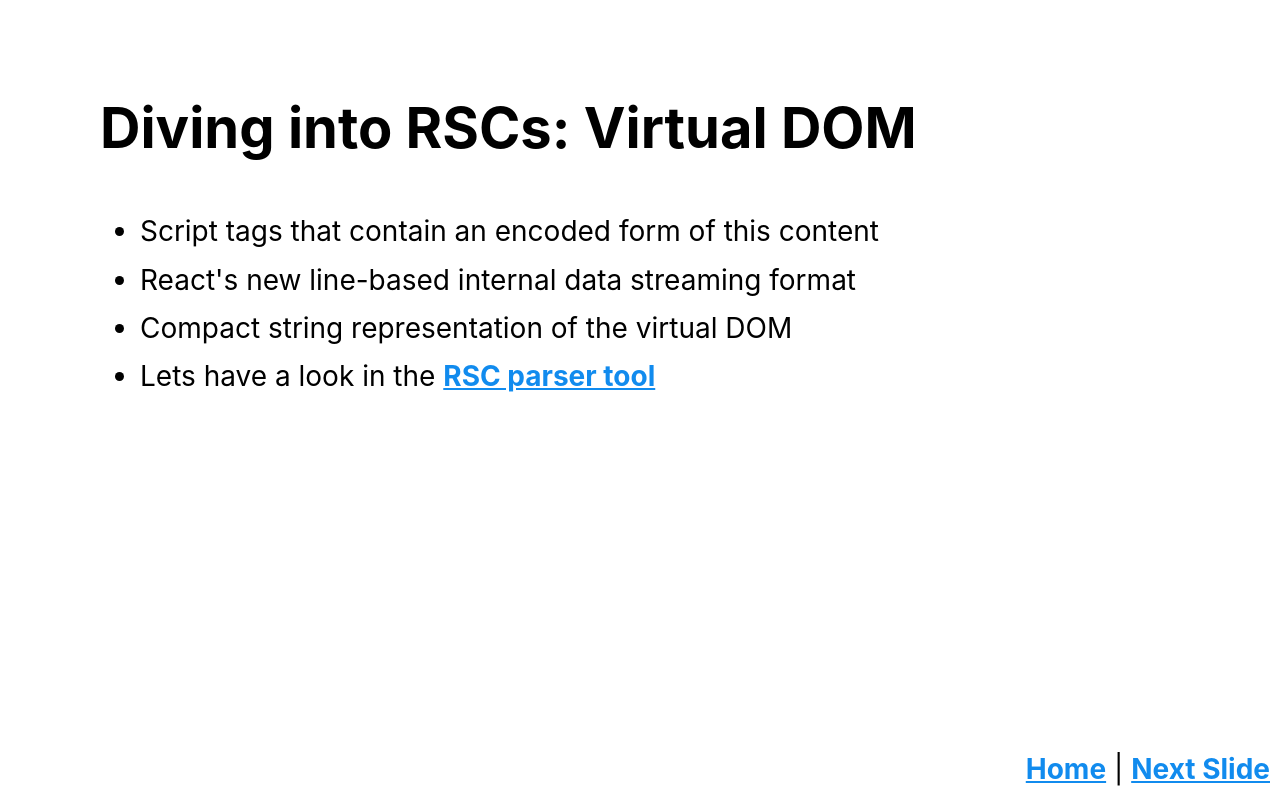
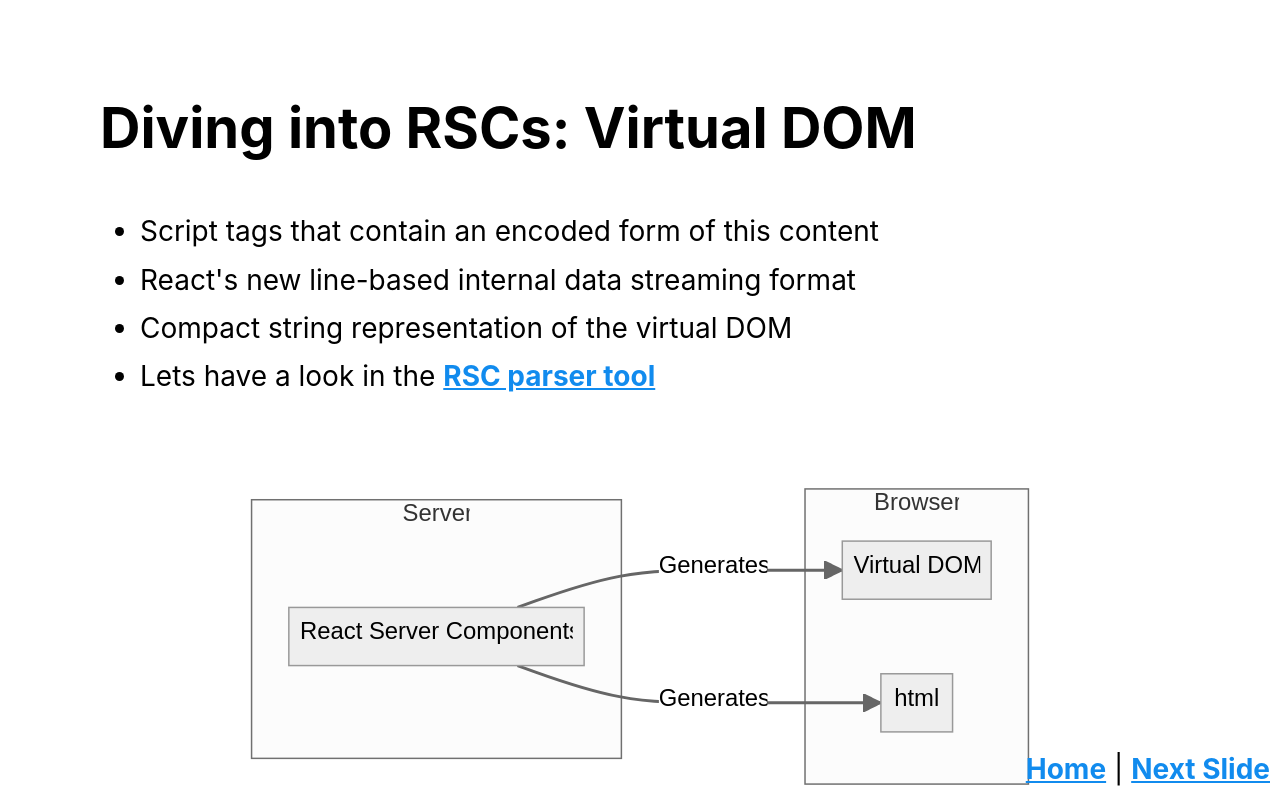
Before and after one commit to csi-lk/bttf-react-server-components, a Next.js app: page /diving-in/2-virtual-dom in a window 1280 px wide. Built offline with nearby package versions, Linux system fonts and the light colour scheme.

Commit message:
feat:  add diagrams for diving in slides
to make it easier to explain

```diff
--- a/app/diving-in/1-static-content/page.tsx
+++ b/app/diving-in/1-static-content/page.tsx
@@ -1,5 +1,7 @@
+import Image from "next/image"
+
 import { Footer } from "@/components"
-import Image from "next/image"
+
 import Diagram from "./static-content.svg"
 
 const StaticContent = async () => {
--- a/app/diving-in/2-virtual-dom/page.tsx
+++ b/app/diving-in/2-virtual-dom/page.tsx
@@ -1,4 +1,8 @@
+import Image from "next/image"
+
 import { Footer } from "@/components"
+
+import Diagram from "./virtual-dom.svg"
 
 const VirtualDom = async () => {
   return (
@@ -17,6 +21,11 @@ const VirtualDom = async () => {
           </li>
         </ul>
       </main>
+      <Image
+        src={Diagram}
+        alt="React server components generate HTML and Virtual DOM"
+        width="800"
+      />
       <Footer nextSlide="/diving-in/3-virtual-dom-reconciliation" />
     </>
   )
```
Also changed, not shown: app/diving-in/3-virtual-dom-reconciliation/page.tsx (+9 -0 lines), app/diving-in/2-virtual-dom/virtual-dom.svg (added), app/diving-in/3-virtual-dom-reconciliation/virtual-dom-reconciliation.svg (added).
